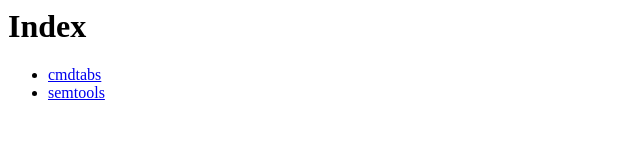
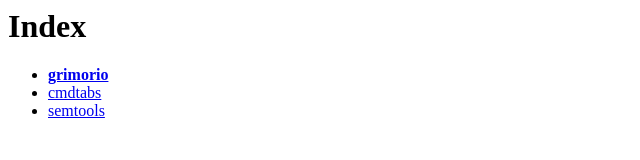
Before and after one commit to seoanezonjic/seoanezonjic.github.io, a plain HTML site: page docs/index.html in a window 1280 px wide. Shown: the whole page, without its empty margins (0-640 px from the left). Drawn offline with Linux system fonts and the light colour scheme.

Commit message:
Added grimorio

```diff
--- a/docs/index.html
+++ b/docs/index.html
@@ -1,5 +1,6 @@
 <h1> Index </h1>
 <ul>
+	<li><a href="grimorio.pdf"><b>grimorio</b></a> </li>
 	<li><a href="py_docs/cmdtabs.html">cmdtabs</a> </li>
 	<li><a href="py_docs/semtools.html">semtools</a> </li>
 
```
Also changed, not shown: 2 other files.
